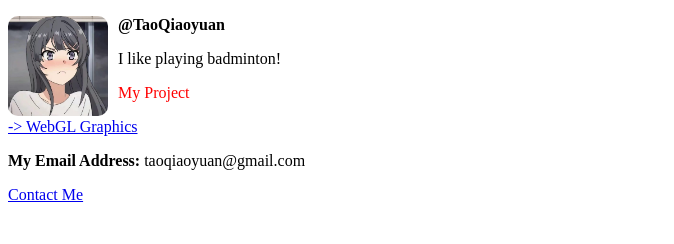
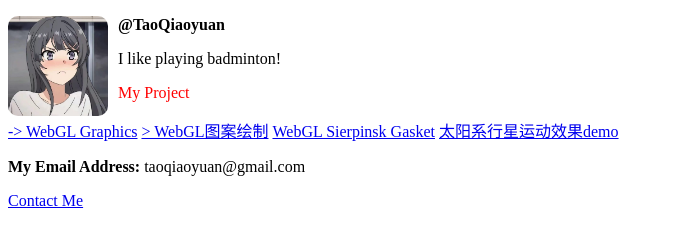
Before and after one commit to QiaoyuanTao/QiaoyuanTao.github.io, a plain HTML site: page yuan/test1.html in a window 1280 px wide. Shown: the whole page, without its empty margins (0-674 px from the left). Drawn offline with Linux system fonts and the light colour scheme.

Commit message:
Update test1.html

```diff
--- a/yuan/test1.html
+++ b/yuan/test1.html
@@ -20,13 +20,25 @@
     </style>
   </head>
   <body>
-    <img src="https://qiaoyuantao.github.io/images/avatar.jpg" alt="An image of MaYi">
+    <img
+      src="https://qiaoyuantao.github.io/images/avatar.jpg"
+      alt="An image of MaYi"
+    />
     <p class="username">@TaoQiaoyuan</p>
     <p>I like playing badminton!</p>
     <p>
       <em>My Project</em>
     </p>
     <a href="https://qiaoyuantao.github.io/WebGL.html">-> WebGL Graphics</a>
+    <a href="https://qiaoyuantao.github.io/WebGL_Patterndrawing.html"
+      >> WebGL图案绘制</a
+    >
+    <a href="https://qiaoyuantao.github.io/SierpinskGasket.html"
+      >WebGL Sierpinsk Gasket</a
+    >
+    <a href="https://qiaoyuantao.github.io/SolarSystem.html"
+      >太阳系行星运动效果demo</a
+    >
     <p>
       <strong>My Email Address:</strong>
       taoqiaoyuan@gmail.com
```
